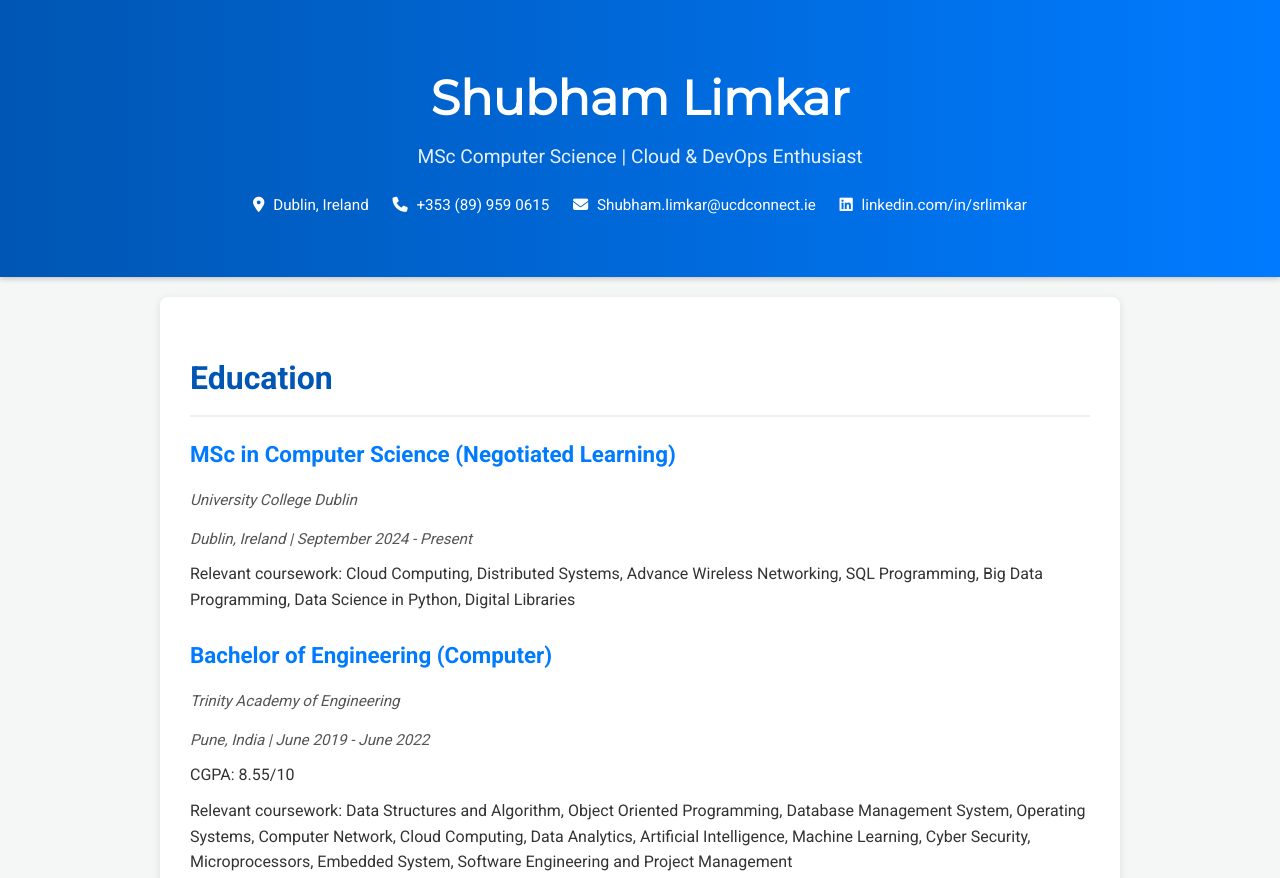
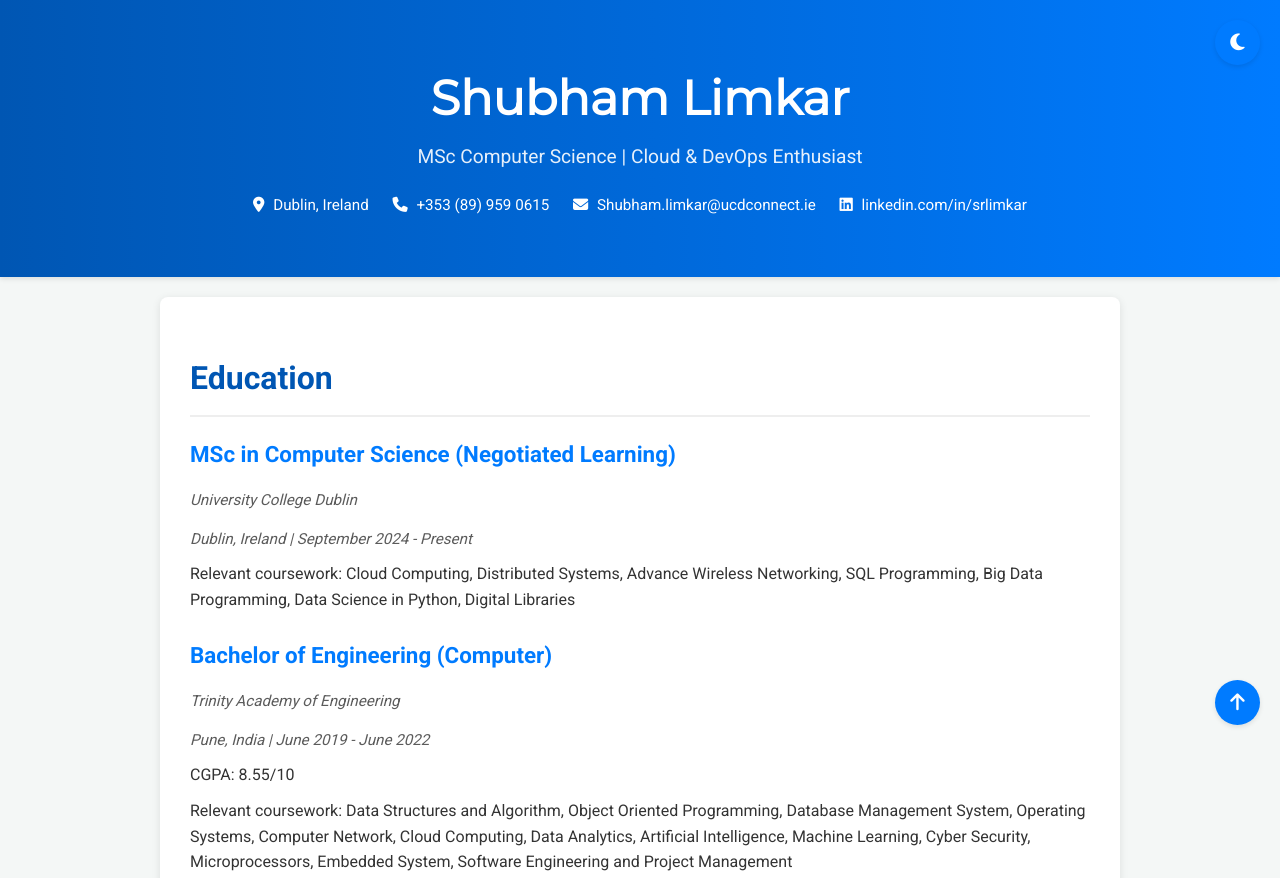
Before and after one commit to srlimkar29/srlimkar29.github.io, a plain HTML site: page index.html in a window 1280 px wide. Shown: the top 878 px of the page. Drawn offline with Linux system fonts and the light colour scheme; a script that the page names is missing.

Commit message:
Update style.css
Implement dark mode and refactor styles.

```diff
--- a/style.css
+++ b/style.css
@@ -1,13 +1,92 @@
+/* --- CSS Variables for Light/Dark Mode --- */
+:root {
+    /* Light Mode Defaults */
+    --primary-color: #007bff;
+    --primary-dark-color: #0056b3;
+    --background-body: #f4f7f6;
+    --background-card: #fff;
+    --text-color: #333;
+    --heading-color: #0056b3;
+    --subheading-color: #007bff;
+    --border-color: #eee;
+    --shadow-color: rgba(0,0,0,0.1);
+    --header-background-start: #0056b3;
+    --header-background-end: #007bff;
+    --footer-background: #333;
+    --footer-text-color: #fff;
+    --link-color: #007bff;
+    --link-hover-color: #0056b3;
+    --contact-link-color: #fff;
+    --contact-link-hover-color: #cceeff;
+    --button-bg: #007bff;
+    --button-hover-bg: #0056b3;
+    --button-text: #fff;
+}
+
+/* Dark Mode Overrides */
+body.dark-mode {
+    --primary-color: #8bbceb; /* Lighter blue for dark mode primary */
+    --primary-dark-color: #4a8ed0;
+    --background-body: #1a1a1a;
+    --background-card: #2c2c2c;
+    --text-color: #e0e0e0;
+    --heading-color: #8bbceb;
+    --subheading-color: #9bd7ff;
+    --border-color: #444;
+    --shadow-color: rgba(0,0,0,0.4);
+    --header-background-start: #1c3d6e;
+    --header-background-end: #2d5a9d;
+    --footer-background: #0d0d0d;
+    --footer-text-color: #bbb;
+    --link-color: #9bd7ff;
+    --link-hover-color: #6daae3;
+    --contact-link-color: #cceeff;
+    --contact-link-hover-color: #e0f2ff;
+    --button-bg: #4a8ed0;
+    --button-hover-bg: #3a7ec0;
+}
+
+/* Optional: Automatic dark mode based on OS preference */
+@media (prefers-color-scheme: dark) {
+    /* This block applies dark mode styles by default if the OS prefers it,
+       unless the user explicitly toggles to light mode via JS.
+       The JS toggle will add/remove the .dark-mode class which takes precedence. */
+    body:not(.light-mode) { /* Ensure this doesn't conflict if a light-mode class is ever added */
+        --primary-color: #8bbceb;
+        --primary-dark-color: #4a8ed0;
+        --background-body: #1a1a1a;
+        --background-card: #2c2c2c;
+        --text-color: #e0e0e0;
+        --heading-color: #8bbceb;
+        --subheading-color: #9bd7ff;
+        --border-color: #444;
+        --shadow-color: rgba(0,0,0,0.4);
+        --header-background-start: #1c3d6e;
+        --header-background-end: #2d5a9d;
+        --footer-background: #0d0d0d;
+        --footer-text-color: #bbb;
+        --link-color: #9bd7ff;
+        --link-hover-color: #6daae3;
+        --contact-link-color: #cceeff;
+        --contact-link-hover-color: #e0f2ff;
+        --button-bg: #4a8ed0;
+        --button-hover-bg: #3a7ec0;
+    }
+}
+
+
+/* General Body and Container Styles */
 body {
     font-family: 'Roboto', sans-serif;
     line-height: 1.6;
     margin: 0;
     padding: 0;
-    background-color: #f4f7f6;
-    color: #333;
+    background-color: var(--background-body);
+    color: var(--text-color);
     display: flex;
     flex-direction: column;
     min-height: 100vh;
+    transition: background-color 0.3s ease, color 0.3s ease; /* Smooth transition for theme change */
 }
 
 .container {
@@ -19,11 +98,11 @@ body {
 
 /* Header Styles */
 header {
-    background: linear-gradient(to right, #0056b3, #007bff);
-    color: #fff;
+    background: linear-gradient(to right, var(--header-background-start), var(--header-background-end));
+    color: var(--footer-text-color); /* Using footer-text-color for header text for consistency */
     padding: 40px 0;
     text-align: center;
-    box-shadow: 0 2px 5px rgba(0,0,0,0.2);
+    box-shadow: 0 2px 5px var(--shadow-color);
 }
 
 header h1 {
@@ -49,13 +128,13 @@ header .tagline {
 }
 
 .contact-info a {
-    color: #fff;
+    color: var(--contact-link-color);
     text-decoration: none;
     transition: color 0.3s ease;
 }
 
 .contact-info a:hover {
-    color: #cceeff;
+    color: var(--contact-link-hover-color);
     text-decoration: underline;
 }
 
@@ -70,17 +149,18 @@ main {
 }
 
 .card {
-    background-color: #fff;
+    background-color: var(--background-card);
     padding: 30px;
     margin-bottom: 25px;
     border-radius: 8px;
-    box-shadow: 0 2px 8px rgba(0,0,0,0.1);
+    box-shadow: 0 2px 8px var(--shadow-color);
+    transition: background-color 0.3s ease, box-shadow 0.3s ease; /* Smooth transition */
 }
 
 .card h2 {
-    color: #0056b3;
+    color: var(--heading-color);
     font-size: 2em;
-    border-bottom: 2px solid #eee;
+    border-bottom: 2px solid var(--border-color);
     padding-bottom: 10px;
     margin-bottom: 20px;
 }
@@ -94,7 +174,7 @@ main {
 }
 
 .item h3 {
-    color: #007bff;
+    color: var(--subheading-color);
     margin-top: 0;
     margin-bottom: 5px;
     font-size: 1.4em;
@@ -102,7 +182,8 @@ main {
 
 .organization, .location-date {
     font-style: italic;
-    color: #555;
+    color: var(--text-color); /* Adjusted for better dark mode contrast */
+    opacity: 0.8;
     margin-bottom: 5px;
     font-size: 0.95em;
 }
@@ -123,7 +204,7 @@ main {
 }
 
 .technologies strong {
-    color: #0056b3;
+    color: var(--heading-color);
 }
 
 /* Skills Grid */
@@ -134,23 +215,25 @@ main {
 }
 
 .skill-category h4 {
-    color: #007bff;
+    color: var(--subheading-color);
     margin-bottom: 5px;
     font-size: 1.1em;
 }
 
 .skill-category p {
     margin: 0;
-    color: #444;
+    color: var(--text-color);
+    opacity: 0.9;
 }
 
 /* Footer Styles */
 footer {
-    background-color: #333;
-    color: #fff;
+    background-color: var(--footer-background);
+    color: var(--footer-text-color);
     text-align: center;
     padding: 20px 0;
     margin-top: 30px;
+    box-shadow: 0 -2px 5px var(--shadow-color);
 }
 
 footer p {
@@ -158,6 +241,92 @@ footer p {
     font-size: 0.9em;
     opacity: 0.8;
 }
+
+/* Links within content */
+a {
+    color: var(--link-color);
+    text-decoration: none;
+    transition: color 0.3s ease;
+}
+
+a:hover {
+    color: var(--link-hover-color);
+    text-decoration: underline;
+}
+
+/* --- Dark Mode Toggle Button --- */
+#darkModeToggle {
+    position: fixed;
+    top: 20px;
+    right: 20px;
+    background-color: var(--button-bg);
+    color: var(--button-text);
+    border: none;
+    border-radius: 50%;
+    width: 45px;
+    height: 45px;
+    font-size: 1.2em;
+    cursor: pointer;
+    display: flex;
+    align-items: center;
+    justify-content: center;
+    box-shadow: 0 2px 5px var(--shadow-color);
+    transition: background-color 0.3s ease, transform 0.2s ease, box-shadow 0.3s ease;
+    z-index: 1000;
+}
+
+#darkModeToggle:hover {
+    background-color: var(--button-hover-bg);
+    transform: translateY(-2px);
+}
+
+#darkModeToggle i {
+    pointer-events: none; /* Ensures clicking the button itself works, not just the icon */
+}
+
+/* --- Scroll to Top Button --- */
+#scrollToTopBtn {
+    display: none; /* Hidden by default */
+    position: fixed;
+    bottom: 20px;
+    right: 20px; /* Aligned with dark mode toggle */
+    background-color: var(--button-bg);
+    color: var(--button-text);
+    border: none;
+    border-radius: 50%;
+    width: 45px;
+    height: 45px;
+    font-size: 1.2em;
+    cursor: pointer;
+    display: flex;
+    align-items: center;
+    justify-content: center;
+    box-shadow: 0 2px 5px var(--shadow-color);
+    transition: background-color 0.3s ease, transform 0.2s ease, box-shadow 0.3s ease;
+    z-index: 999; /* Below dark mode toggle */
+}
+
+#scrollToTopBtn:hover {
+    background-color: var(--button-hover-bg);
+    transform: translateY(-2px);
+}
+
+/* Adjust position of scroll-to-top button when dark mode toggle is present */
+#scrollToTopBtn {
+    bottom: 75px; /* Adjust if the dark mode toggle is present */
+}
+@media (max-width: 768px) {
+    #darkModeToggle {
+        top: auto;
+        bottom: 20px;
+        right: 75px; /* Move to the left of scroll-to-top on mobile */
+    }
+    #scrollToTopBtn {
+        bottom: 20px;
+        right: 20px;
+    }
+}
+
 
 /* Responsive Design */
 @media (max-width: 768px) {
```
